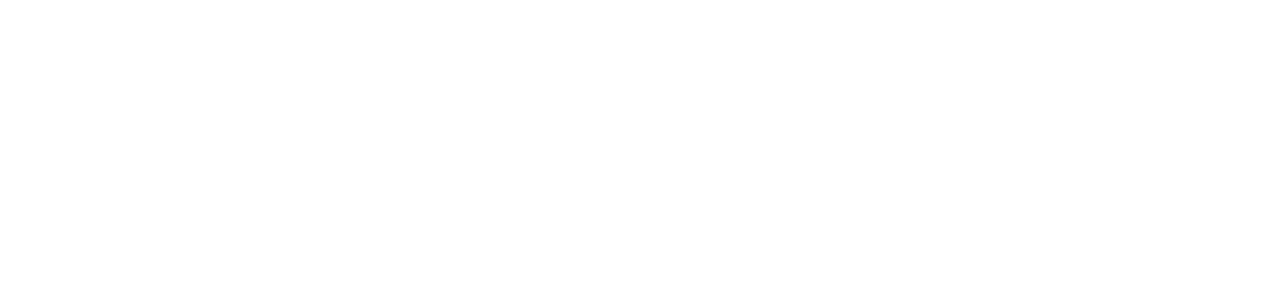
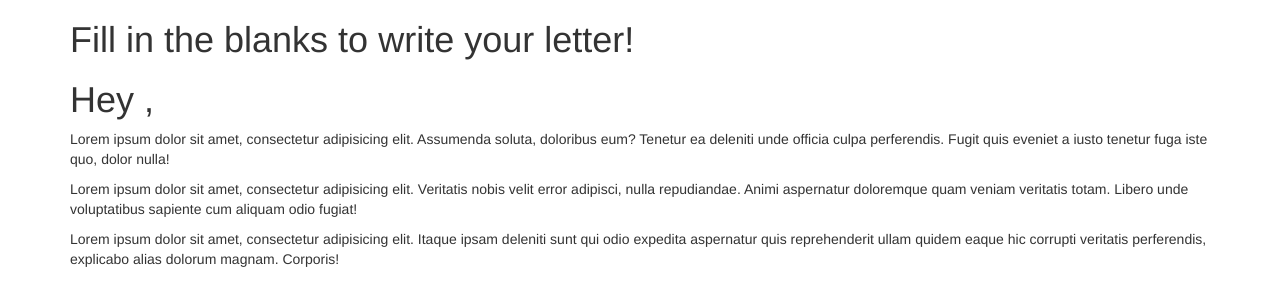
Before and after one commit to planeswalker1/form-letter, a plain HTML site: page index.html in a window 1280 px wide. Drawn offline with Linux system fonts and the light colour scheme.

Commit message:
Add container div and letter div with the letter

```diff
--- a/index.html
+++ b/index.html
@@ -7,10 +7,18 @@
   <title>A Fantastical Letter</title>
   <link rel="stylesheet" href="css/bootstrap.min.css">
   <link rel="stylesheet" href="css/styles.css">
-  <script src="js/jquery-3.2.1.min.js"></script>
+  <script src="js/jquery-3.2.1.min.js" defer></script>
   <script src="js/script.js" defer></script>
 </head>
 <body>
-
+  <div class="container">
+    <h1>Fill in the blanks to write your letter!</h1>
+    <div id="letter">
+      <h1>Hey <span class="yourName"></span>,</h1>
+      <p>Lorem ipsum dolor sit amet, consectetur adipisicing elit. Assumenda soluta, doloribus eum? Tenetur ea deleniti unde officia culpa perferendis. Fugit quis eveniet a iusto tenetur fuga iste quo, dolor nulla!</p>
+      <p>Lorem ipsum dolor sit amet, consectetur adipisicing elit. Veritatis nobis velit error adipisci, nulla repudiandae. Animi aspernatur doloremque quam veniam veritatis totam. Libero unde voluptatibus sapiente cum aliquam odio fugiat!</p>
+      <p>Lorem ipsum dolor sit amet, consectetur adipisicing elit. Itaque ipsam deleniti sunt qui odio expedita aspernatur quis reprehenderit ullam quidem eaque hic corrupti veritatis perferendis, explicabo alias dolorum magnam. Corporis!</p>
+    </div>
+  </div>
 </body>
 </html>
```
